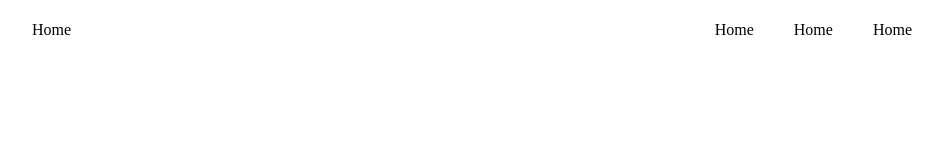
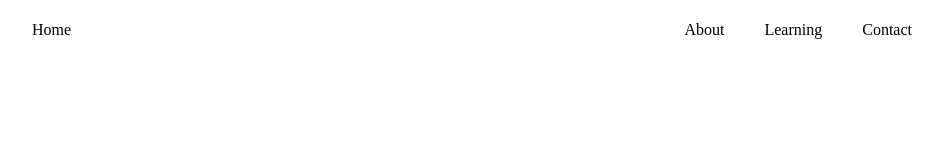
Before and after one commit to konst77/portfolio, a Next.js app: page / in a window 1280 px wide. Shown: the top 160 px of the page, without its empty margins (168-1111 px from the left). Built offline with nearby package versions, Linux system fonts and the light colour scheme.

Commit message:
modified:   src/Components/Navbar.js

```diff
--- a/src/Components/Navbar.js
+++ b/src/Components/Navbar.js
@@ -17,13 +17,13 @@ const Navbar = () => {
 
         </div>
         <div className='navmenu'>
-            <Customlink href="/" title="Home" className=''/>
+            <Customlink href="/about" title="About" className=''/>
 
 
-            <Customlink href="/" title="Home" className=''/>
+            <Customlink href="/learning" title="Learning" className=''/>
 
 
-            <Customlink href="/" title="Home" className=''/>
+            <Customlink href="/" title="Contact" className=''/>
 
         </div>
     </nav>
```
